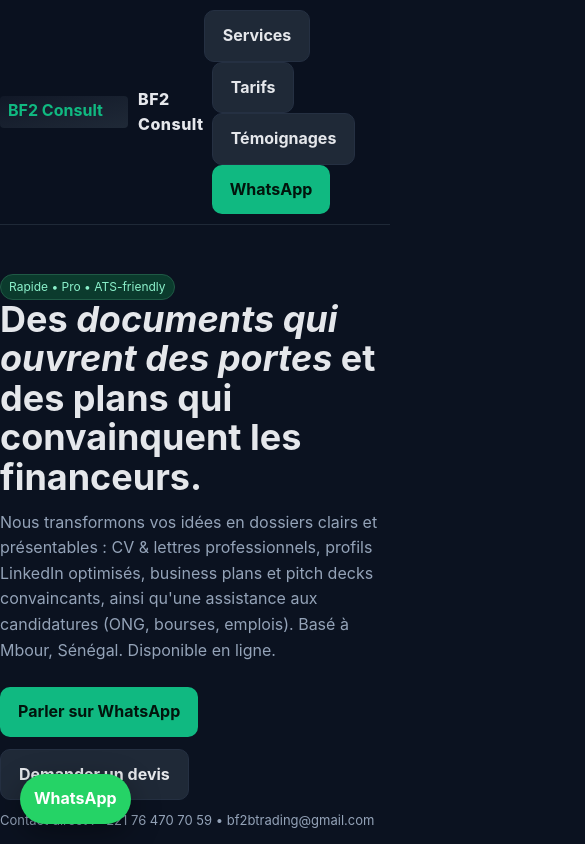
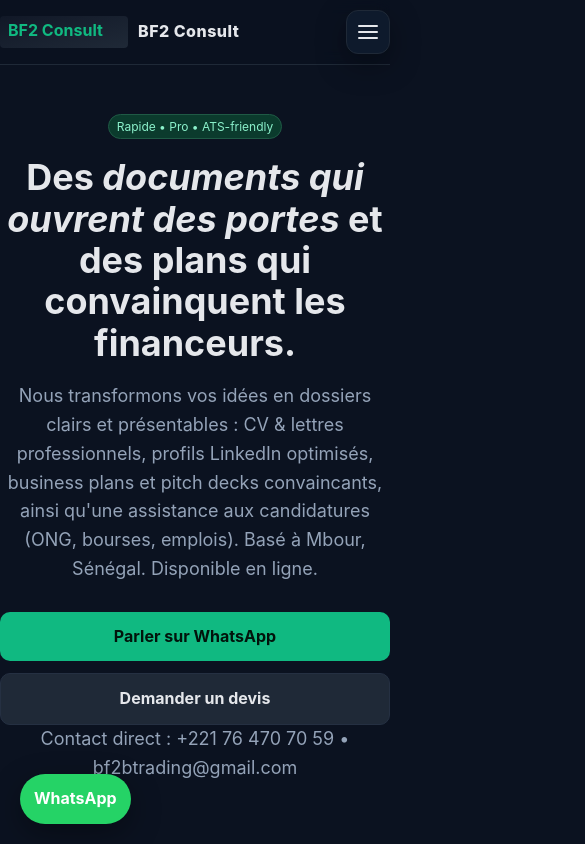
Before and after one commit to bf2verified/bf2.consult, a plain HTML site: page index.html in a window 390 px wide. Shown: the top 844 px of the page, 585 px wide, since content can reach past the window. Drawn offline with nearby package versions, Linux system fonts and the light colour scheme.

Commit message:
feat: add mobile hamburger menu and hero refinements

```diff
--- a/index.html
+++ b/index.html
@@ -29,11 +29,17 @@
         <img src="/assets/logo.svg" alt="BF2 Consult logo" />
         <span>BF2 Consult</span>
       </div>
-      <div>
+      <button class="nav-toggle" type="button" aria-expanded="false" aria-controls="nav-menu">
+        <span class="sr-only">Ouvrir le menu</span>
+        <span class="nav-toggle-bar"></span>
+        <span class="nav-toggle-bar"></span>
+        <span class="nav-toggle-bar"></span>
+      </button>
+      <div class="nav-menu" id="nav-menu">
         <a class="btn secondary" href="#services">Services</a>
-        <a class="btn secondary" href="#tarifs" style="margin-left:8px">Tarifs</a>
-        <a class="btn secondary" href="#temoignages" style="margin-left:8px">Témoignages</a>
-        <a class="btn" href="https://wa.me/221764707059" style="margin-left:8px">WhatsApp</a>
+        <a class="btn secondary" href="#tarifs">Tarifs</a>
+        <a class="btn secondary" href="#temoignages">Témoignages</a>
+        <a class="btn" href="https://wa.me/221764707059">WhatsApp</a>
       </div>
     </div>
   </nav>
@@ -42,11 +48,11 @@
     <span class="badge">Rapide • Pro • ATS-friendly</span>
     <h1>Des <em>documents qui ouvrent des portes</em> et des plans qui convainquent les financeurs.</h1>
     <p>Nous transformons vos idées en dossiers clairs et présentables : CV & lettres professionnels, profils LinkedIn optimisés, business plans et pitch decks convaincants, ainsi qu'une assistance aux candidatures (ONG, bourses, emplois). Basé à Mbour, Sénégal. Disponible en ligne.</p>
-    <div style="display:flex;gap:12px;flex-wrap:wrap">
+    <div class="hero-ctas">
       <a class="btn" href="https://wa.me/221764707059">Parler sur WhatsApp</a>
       <a class="btn secondary" href="#contact">Demander un devis</a>
     </div>
-    <p class="small" style="margin-top:10px">Contact direct : +221 76 470 70 59 • bf2btrading@gmail.com</p>
+    <p class="small hero-contact">Contact direct : +221 76 470 70 59 • bf2btrading@gmail.com</p>
   </header>
 
   <section id="services" class="section container">
--- a/script.js
+++ b/script.js
@@ -1,4 +1,32 @@
 document.addEventListener('DOMContentLoaded', () => {
+  const navToggle = document.querySelector('.nav-toggle');
+  const navMenu = document.getElementById('nav-menu');
+  const setMenuState = (open) => {
+    if(!navToggle || !navMenu) return;
+    navToggle.setAttribute('aria-expanded', open ? 'true' : 'false');
+    navMenu.classList.toggle('open', open);
+    document.body.classList.toggle('nav-open', open);
+  };
+  if(navToggle && navMenu){
+    navToggle.addEventListener('click', () => {
+      const expanded = navToggle.getAttribute('aria-expanded') === 'true';
+      setMenuState(!expanded);
+    });
+    navMenu.querySelectorAll('a').forEach((link) => {
+      link.addEventListener('click', () => setMenuState(false));
+    });
+    document.addEventListener('keydown', (event) => {
+      if(event.key === 'Escape'){
+        setMenuState(false);
+      }
+    });
+    window.addEventListener('resize', () => {
+      if(window.innerWidth > 768){
+        setMenuState(false);
+      }
+    });
+  }
+
   const form = document.querySelector('#contact-form');
   const toast = document.querySelector('#toast');
   if(form){
--- a/styles.css
+++ b/styles.css
@@ -12,13 +12,27 @@ a:hover{text-decoration:underline}
 .btn:hover{filter:brightness(1.05)}
 .btn.secondary{background:#1f2937;color:var(--text);border:1px solid #253042}
 .nav{position:sticky;top:0;backdrop-filter:blur(8px);background:rgba(11,18,32,0.7);border-bottom:1px solid #1f2937;z-index:20}
-.nav-inner{display:flex;align-items:center;justify-content:space-between;padding:10px 0}
+.nav-inner{display:flex;align-items:center;justify-content:space-between;padding:10px 0;gap:16px}
 .brand{display:flex;align-items:center;gap:10px}
 .brand img{height:32px;width:auto}
 .brand span{font-weight:800;letter-spacing:.5px}
+.nav-menu{display:flex;align-items:center;gap:8px}
+.nav-toggle{display:none;flex-direction:column;justify-content:center;align-items:center;width:44px;height:44px;border-radius:12px;border:1px solid #1f2937;background:#0e1a2c;color:var(--text);cursor:pointer;box-shadow:var(--shadow)}
+.nav-toggle:hover{filter:brightness(1.05)}
+.nav-toggle-bar{display:block;width:20px;height:2px;background:var(--text);border-radius:2px;transition:transform .3s ease,opacity .3s ease}
+.nav-toggle-bar+ .nav-toggle-bar{margin-top:4px}
+.nav-menu.open{transform:translateX(0);opacity:1;visibility:visible}
+.sr-only{position:absolute;width:1px;height:1px;padding:0;margin:-1px;overflow:hidden;clip:rect(0,0,0,0);white-space:nowrap;border:0}
+.hero,.section{scroll-margin-top:96px}
 .hero{padding:72px 0 40px}
-.hero h1{font-size:44px;line-height:1.1;margin:0 0 12px}
-.hero p{color:var(--muted);max-width:800px;margin:0 0 24px}
+.hero{text-align:center}
+.hero h1{font-size:40px;line-height:1.15;margin:0 0 18px}
+.hero p{color:var(--muted);max-width:720px;margin:0 auto 28px;font-size:18px}
+.hero .badge{margin-bottom:18px}
+.hero > *{margin-left:auto;margin-right:auto}
+.hero-ctas{display:flex;gap:12px;flex-wrap:wrap;justify-content:center}
+.hero-ctas .btn{min-width:180px}
+.hero-contact{margin-top:16px}
 .grid{display:grid;gap:16px}
 .cards{grid-template-columns:repeat(3,minmax(0,1fr))}
 .card{background:var(--card);border:1px solid #1f2937;border-radius:16px;padding:18px;box-shadow:var(--shadow)}
@@ -42,6 +56,16 @@ form{display:grid;gap:10px}
 .whatsapp-float{position:fixed;bottom:20px;left:20px;background:#25D366;color:white;padding:12px 14px;border-radius:999px;display:flex;align-items:center;gap:8px;font-weight:700;box-shadow:var(--shadow)}
 .whatsapp-float:hover{filter:brightness(1.08);text-decoration:none}
 .small{font-size:13px;color:var(--muted)}
+
+@media (max-width:768px){
+  body.nav-open{overflow:hidden}
+  .nav-inner{justify-content:space-between}
+  .nav-toggle{display:flex}
+  .nav-menu{position:fixed;top:0;right:0;height:100vh;width:260px;background:rgba(8,13,25,0.95);box-shadow:-10px 0 40px rgba(0,0,0,.35);padding:96px 24px 24px;flex-direction:column;align-items:stretch;gap:16px;transform:translateX(100%);transition:transform .3s ease,opacity .3s ease;opacity:0;visibility:hidden}
+  .nav-menu .btn{width:100%}
+  .hero-ctas{flex-direction:column;align-items:stretch}
+  .hero-ctas .btn{width:100%}
+}
 
 /* Carousel for testimonials */
 .carousel{position:relative;display:flex;align-items:center;gap:10px;margin-top:12px}
```
